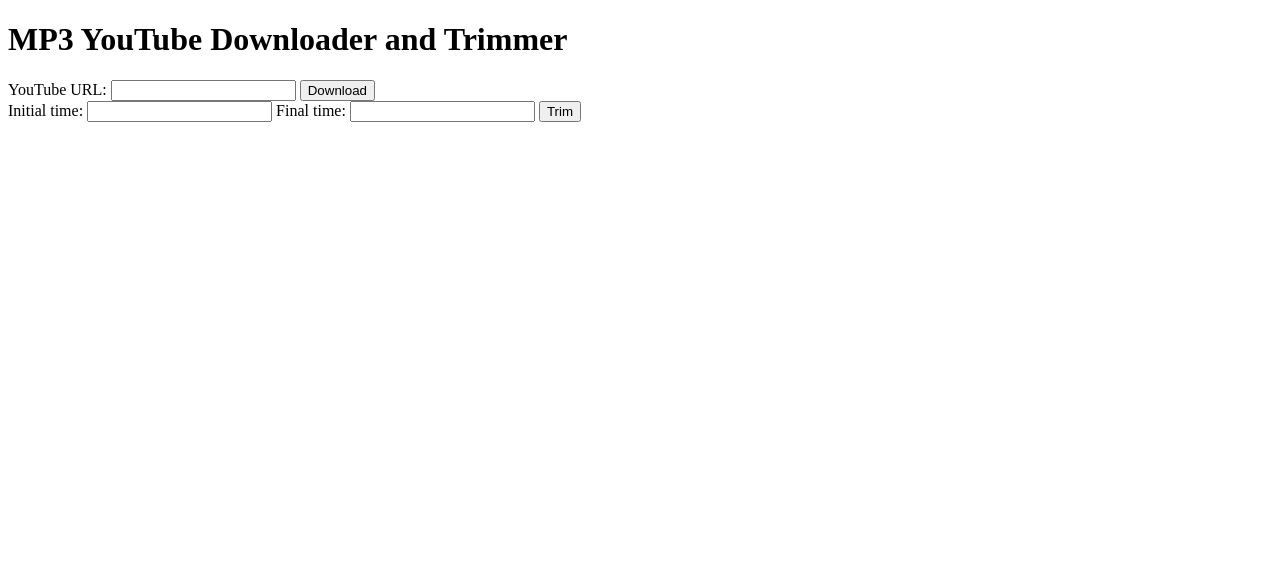
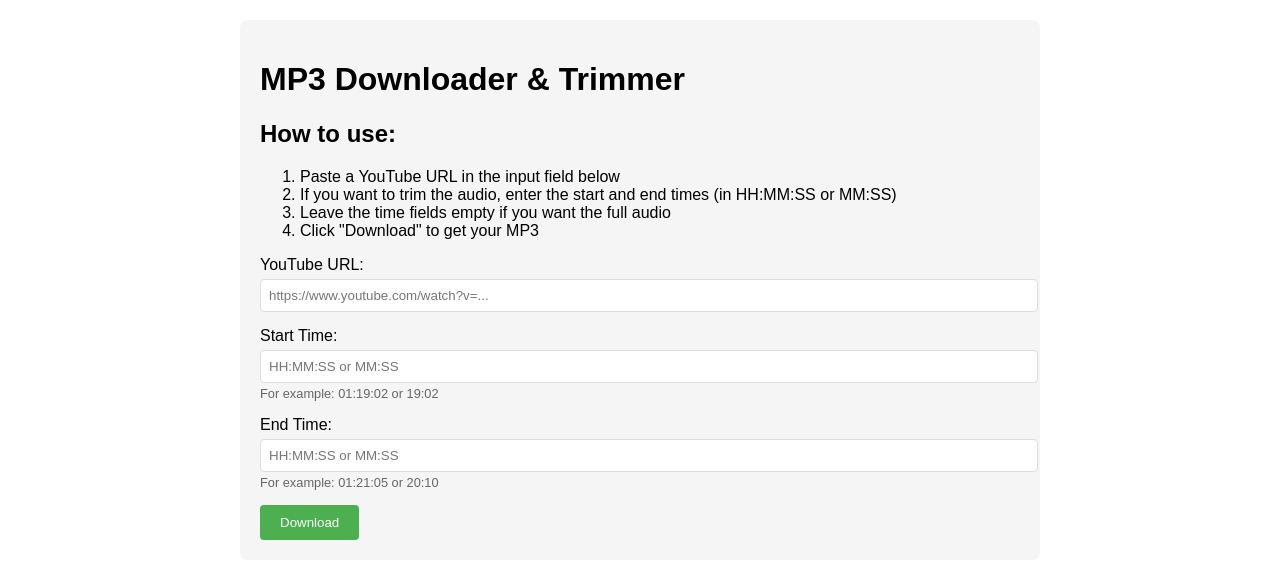
Before and after one commit to nguyenhongson1902/mp3-youtube-downloader-trimmer, a Flask app: page / in a window 1280 px wide. Shown: the top 579 px of the page. Run offline with Flask 2, Linux system fonts and the light colour scheme.

Commit message:
Make a web app for this project

```diff
--- a/main.py
+++ b/main.py
@@ -1,32 +1,110 @@
-from flask import Flask, render_template, request, send_file
-from youtube_downloader_trimmer import download_audio, get_trimmed, newest_mp3_filename
-
+from flask import Flask, render_template, request, jsonify, send_file
+from flask_cors import CORS
+from youtube_downloader_trimmer import (
+    download_audio,
+    get_trimmed,
+    newest_mp3_filename,
+    is_valid,
+    is_valid_format
+)
+import os
 
 app = Flask(__name__)
-
+CORS(app, resources={
+    r"/*": {
+        "origins": "*",
+        "methods": ["GET", "POST"],
+        "allow_headers": ["Content-Type"]
+    }
+})
 
 @app.route('/')
 def index():
     return render_template('index.html')
 
-
 @app.route('/download', methods=['POST'])
 def download():
-    url = request.form['url']
-    download_audio(url)
-    return 'Download complete!'
+    try:
+        data = request.get_json()
+        url = data.get('url')
+        initial = data.get('initial')
+        final = data.get('final')
 
+        if not url:
+            return jsonify({'success': False, 'error': 'No URL provided'})
 
-@app.route('/trim', methods=['POST'])
-def trim():
-    initial = request.form['initial']
-    final = request.form['final']
-    filename = newest_mp3_filename()
-    trimmed_file = get_trimmed(filename, initial, final)
-    trimmed_filename = "".join([filename.split(".mp3")[0], "- TRIM.mp3"])
-    trimmed_file.export(trimmed_filename, format="mp3")
-    return send_file(trimmed_filename, as_attachment=True)
+        if not is_valid(url):
+            return jsonify({'success': False, 'error': 'Invalid YouTube URL'})
 
+        # Download the audio first
+        download_audio(url)
+        filename = newest_mp3_filename()
+
+        # Move the downloaded file to output directory
+        output_filename = os.path.join('output', os.path.basename(filename))
+        os.rename(filename, output_filename)  # This line moves the file to output folder
+
+        # If trimming parameters are provided, create trimmed version
+        if initial and final:
+            if not is_valid_format(initial, final):
+                return jsonify({'success': False, 'error': 'Invalid time format'})
+
+            trimmed_file = get_trimmed(output_filename, initial, final)
+            trimmed_filename = os.path.join('output', filename.split(".mp3")[0] + "-TRIM.mp3")
+            trimmed_file.export(trimmed_filename, format="mp3")
+
+            return jsonify({
+                'success': True,
+                'message': 'File downloaded and trimmed successfully! Your file will start downloading shortly.',
+                'filename': trimmed_filename,
+                'download_ready': True
+            })
+
+        # Return the full version for download
+        return jsonify({
+            'success': True,
+            'message': 'File downloaded successfully! Your file will start downloading shortly.',
+            'filename': output_filename,
+            'download_ready': True
+        })
+
+    except Exception as e:
+        return jsonify({'success': False, 'error': str(e)})
+
+def cleanup_file(filepath):
+    """Remove file after download"""
+    try:
+        if os.path.exists(filepath):
+            os.remove(filepath)
+            print(f"Cleaned up file: {filepath}")
+    except Exception as e:
+        print(f"Error cleaning up file {filepath}: {e}")
+
+@app.route('/download-file/<path:filename>')
+def download_file(filename):
+    try:
+        response = send_file(
+            filename,
+            mimetype="audio/mpeg",
+            as_attachment=True,
+            download_name=os.path.basename(filename)
+        )
+
+        # Add callback to cleanup file after sending
+        @response.call_on_close
+        def cleanup():
+            cleanup_file(filename)
+            # If this was a trimmed file, clean up the original too
+            if "-TRIM.mp3" in filename:
+                original_file = filename.replace("-TRIM.mp3", ".mp3")
+                cleanup_file(original_file)
+
+        return response
+    except Exception as e:
+        return jsonify({'success': False, 'error': str(e)})
 
 if __name__ == '__main__':
-    app.run(debug=True)
+    if not os.path.exists('output'):
+        os.makedirs('output')
+    port = int(os.environ.get('PORT', 5000))
+    app.run(host='0.0.0.0', port=port)
--- a/requirements.txt
+++ b/requirements.txt
@@ -11,3 +11,5 @@
 websockets==10.4
 Werkzeug==2.2.3
 yt-dlp==2023.3.4
+flask-cors==5.0.0
+gunicorn==21.2.0
--- a/templates/index.html
+++ b/templates/index.html
@@ -1,21 +1,164 @@
 <!DOCTYPE html>
-<html>
-  <head>
-    <title>YouTube Downloader and Trimmer</title>
-  </head>
-  <body>
-    <h1>MP3 YouTube Downloader and Trimmer</h1>
-    <form action="/download" method="post">
-      <label for="url">YouTube URL:</label>
-      <input type="text" name="url" id="url" />
-      <input type="submit" value="Download" />
-    </form>
-    <form action="/trim" method="post">
-      <label for="initial">Initial time:</label>
-      <input type="text" name="initial" id="initial" />
-      <label for="final">Final time:</label>
-      <input type="text" name="final" id="final" />
-      <input type="submit" value="Trim" />
-    </form>
-  </body>
+<html lang="en">
+<head>
+    <meta charset="UTF-8">
+    <meta name="viewport" content="width=device-width, initial-scale=1.0">
+    <title>MP3 Downloader & Trimmer</title>
+    <style>
+        body {
+            font-family: Arial, sans-serif;
+            max-width: 800px;
+            margin: 0 auto;
+            padding: 20px;
+        }
+        .container {
+            background-color: #f5f5f5;
+            padding: 20px;
+            border-radius: 8px;
+        }
+        .form-group {
+            margin-bottom: 15px;
+        }
+        label {
+            display: block;
+            margin-bottom: 5px;
+        }
+        input[type="text"], input[type="number"] {
+            width: 100%;
+            padding: 8px;
+            border: 1px solid #ddd;
+            border-radius: 4px;
+        }
+        button {
+            background-color: #4CAF50;
+            color: white;
+            padding: 10px 20px;
+            border: none;
+            border-radius: 4px;
+            cursor: pointer;
+        }
+        button:hover {
+            background-color: #45a049;
+        }
+        .time-format {
+            font-size: 0.8em;
+            color: #666;
+            margin-top: 3px;
+        }
+        #statusMessage {
+            margin-top: 15px;
+            padding: 10px;
+            border-radius: 4px;
+            display: none;
+        }
+        .success {
+            background-color: #dff0d8;
+            color: #3c763d;
+            border: 1px solid #d6e9c6;
+        }
+        .error {
+            background-color: #f2dede;
+            color: #a94442;
+            border: 1px solid #ebccd1;
+        }
+        .loading {
+            background-color: #d9edf7;
+            color: #31708f;
+            border: 1px solid #bce8f1;
+        }
+    </style>
+</head>
+<body>
+    <div class="container">
+        <h1>MP3 Downloader & Trimmer</h1>
+
+        <div class="instructions">
+            <h2>How to use:</h2>
+            <ol>
+                <li>Paste a YouTube URL in the input field below</li>
+                <li>If you want to trim the audio, enter the start and end times (in HH:MM:SS or MM:SS)</li>
+                <li>Leave the time fields empty if you want the full audio</li>
+                <li>Click "Download" to get your MP3</li>
+            </ol>
+        </div>
+
+        <form id="downloadForm">
+            <div class="form-group">
+                <label for="youtubeUrl">YouTube URL:</label>
+                <input type="text" id="youtubeUrl" name="youtubeUrl" placeholder="https://www.youtube.com/watch?v=..." required>
+            </div>
+
+            <div class="form-group">
+                <label for="startTime">Start Time:</label>
+                <input type="text" id="startTime" name="startTime"
+                       placeholder="HH:MM:SS or MM:SS"
+                       pattern="^(?:(?:([01]?\d|2[0-3]):)?([0-5]?\d):)?([0-5]?\d)$">
+                <div class="time-format">For example: 01:19:02 or 19:02</div>
+            </div>
+
+            <div class="form-group">
+                <label for="endTime">End Time:</label>
+                <input type="text" id="endTime" name="endTime"
+                       placeholder="HH:MM:SS or MM:SS"
+                       pattern="^(?:(?:([01]?\d|2[0-3]):)?([0-5]?\d):)?([0-5]?\d)$">
+                <div class="time-format">For example: 01:21:05 or 20:10</div>
+            </div>
+
+            <button type="submit">Download</button>
+        </form>
+        <div id="statusMessage"></div>
+    </div>
+
+    <script>
+        const API_BASE_URL = 'http://127.0.0.1:5000';
+
+        document.getElementById('downloadForm').addEventListener('submit', async (e) => {
+            e.preventDefault();
+            const statusDiv = document.getElementById('statusMessage');
+            const form = e.target;
+
+            // Show loading message
+            statusDiv.style.display = 'block';
+            statusDiv.className = 'loading';
+            statusDiv.textContent = 'Processing your request... This might take a few minutes depending on the video length.';
+
+            try {
+                // Get form values
+                const url = form.youtubeUrl.value;
+                const initial = form.startTime.value;
+                const final = form.endTime.value;
+
+                // Make API request
+                const response = await fetch(`${API_BASE_URL}/download`, {
+                    method: 'POST',
+                    headers: {
+                        'Content-Type': 'application/json',
+                    },
+                    body: JSON.stringify({ url, initial, final }),
+                });
+
+                const data = await response.json();
+
+                if (data.success) {
+                    statusDiv.className = 'success';
+                    statusDiv.textContent = data.message;
+
+                    if (data.download_ready) {
+                        // Add download notification
+                        setTimeout(() => {
+                            statusDiv.textContent = 'Download completed! Check your downloads folder.';
+                        }, 3000); // Show completion message after 3 seconds
+                        window.location.href = `${API_BASE_URL}/download-file/${data.filename}`;
+                    }
+                } else {
+                    statusDiv.className = 'error';
+                    statusDiv.textContent = data.error || 'An error occurred';
+                }
+            } catch (error) {
+                statusDiv.className = 'error';
+                statusDiv.textContent = 'An error occurred while processing your request';
+            }
+        });
+    </script>
+</body>
 </html>
--- a/youtube_downloader_trimmer.py
+++ b/youtube_downloader_trimmer.py
@@ -100,6 +100,7 @@
 def main():
     """
     Tutorial: python youtube_downloader_trimmer.py 'https://www.youtube.com/watch?v=8OAPLk20epo' 9:51 14:04
+    If you want to save the trimmed file with a different name, you can add a fourth argument with the name you want.
     """
     if (not len(sys.argv) > 1):
         print("Please insert a multimedia-platform URL supported by yt-dlp as your first argument.")
@@ -124,7 +125,7 @@
 
     filename = newest_mp3_filename()
     trimmed_file = get_trimmed(filename, initial, final)
-    trimmed_filename = "".join([filename.split(".mp3")[0], "- TRIM.mp3"])
+    trimmed_filename = "".join([filename.split(".mp3")[0], "- TRIM.mp3"]) # default name of trimmed file
 
     if len(sys.argv) == 5 and is_valid_filename(str(sys.argv[4])):
         trimmed_filename = str(sys.argv[4]) + ".mp3"
```
Also changed, not shown: 3 other files.
